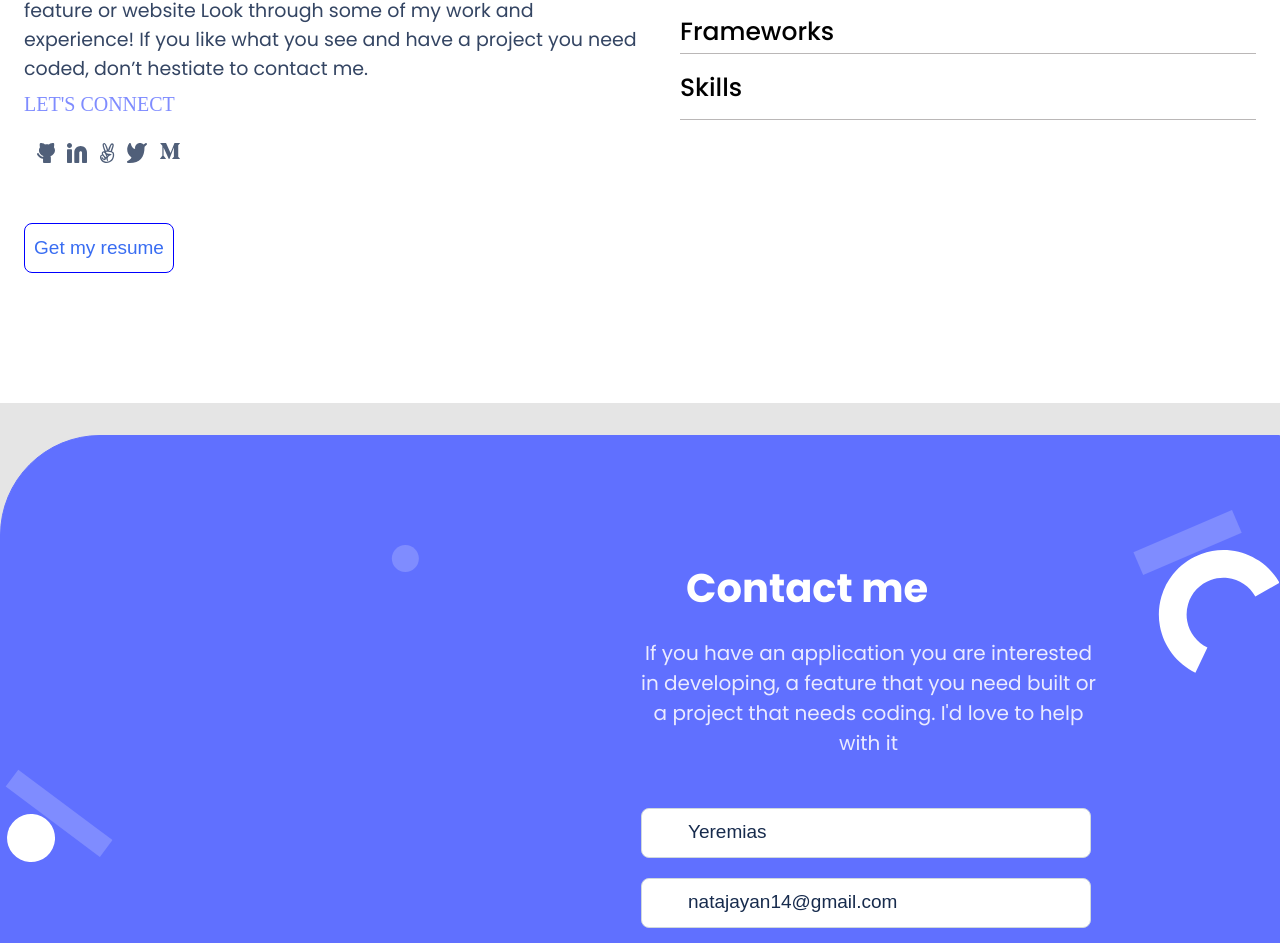
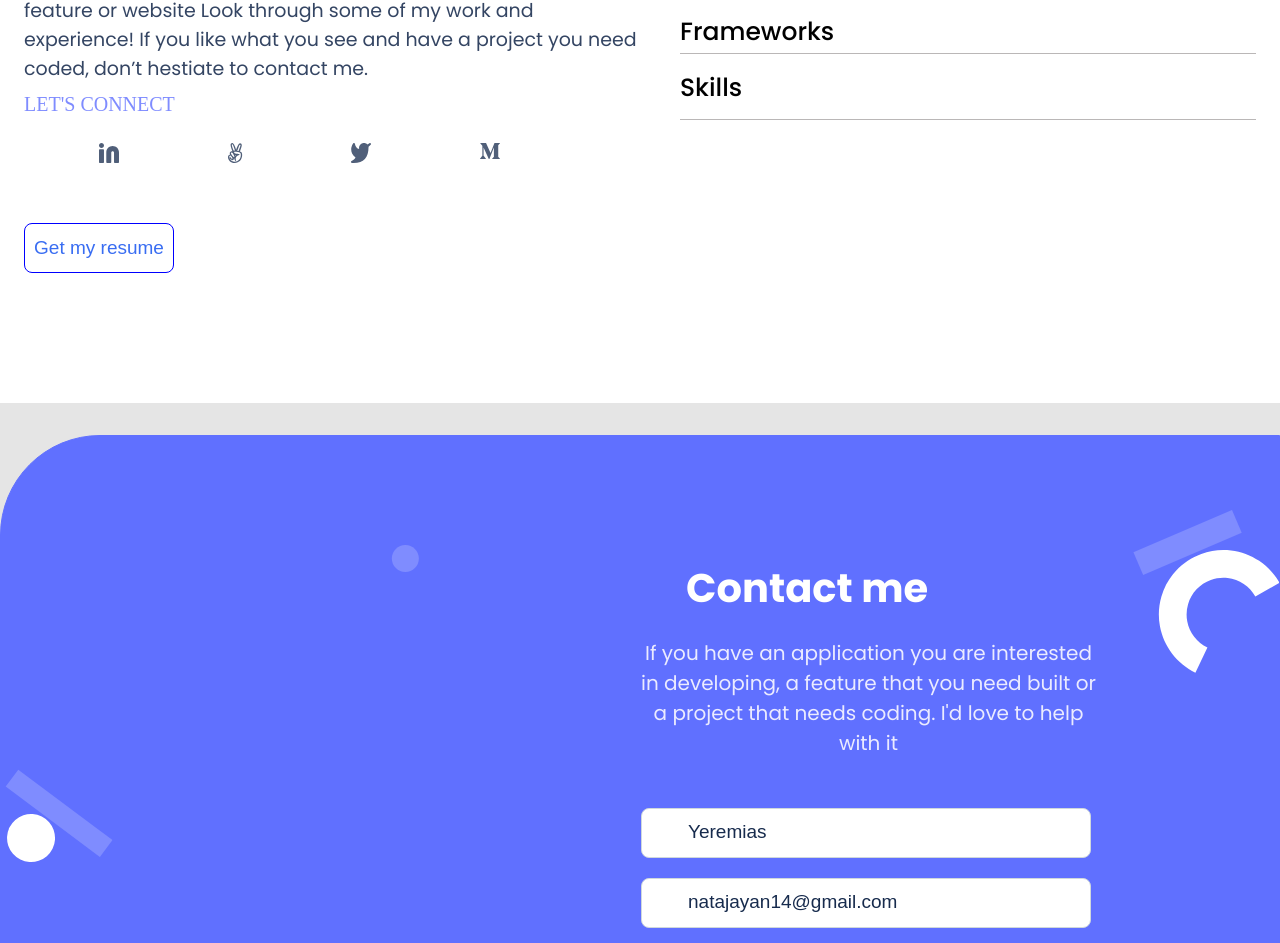
Before and after one commit to MarkYegon7/Portfolio-Website, a website: page index.html in a window 1280 px wide. Shown: the part 3490-4433 px from the top of the page. Drawn offline with Linux system fonts and the light colour scheme.

Commit message:
Changes to css

```diff
--- a/styles.css
+++ b/styles.css
@@ -803,7 +803,8 @@ textarea::placeholder {
   }
 
   .icons-1 {
-    margin-right: 28rem;
+    margin-left: -10rem;
+    margin-right: 2rem;
   }
 
   .application {
```
